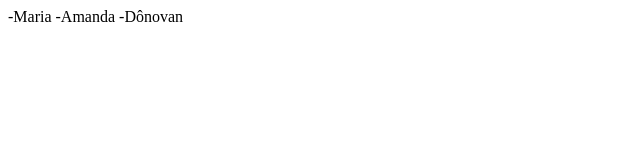
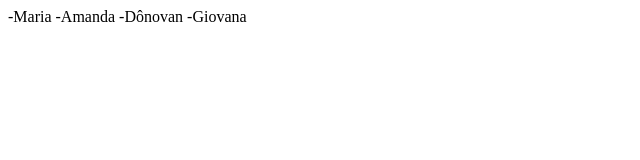
Before and after one commit to amandazzoc/projeto-2b, a plain HTML site: page index.html in a window 1280 px wide. Shown: the full height of the page, 0-640 px from the left. Drawn offline with Linux system fonts and the light colour scheme.

Commit message:
Versão 4.0

```diff
--- a/index.html
+++ b/index.html
@@ -11,5 +11,6 @@
     -Maria
     -Amanda
     -Dônovan
+    -Giovana
 </body>
 </html>
```
